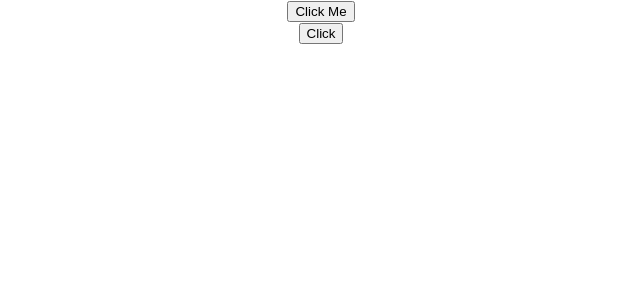
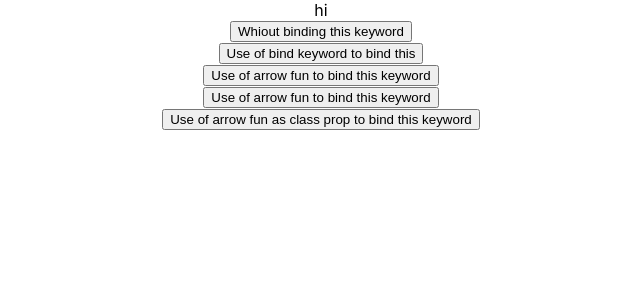
Before and after one commit to madiha-m/React, a React (Create React App) app in the folder basics/: page / in a window 1280 px wide. Shown: the top 300 px of the page, without its empty margins (319-959 px from the left). Built offline with nearby package versions, Linux system fonts and the light colour scheme.

Commit message:
bind this keyword, 4 ways, bind in ctor & arrow fun as class prop are suggested

```diff
--- a/basics/src/App.js
+++ b/basics/src/App.js
@@ -7,13 +7,15 @@ import Message from "./components/Message";
 import Counter from "./components/Counter";
 import FunctionClick from "./components/FunctionClick";
 import ClassClick from "./components/ClassClick";
+import EventBind from "./components/EventBind";
 // import Greet from "./components/Greet";
 
 function App() {
   return (
     <div className="App">
-      <ClassClick />
-      <FunctionClick />
+      <EventBind />
+      {/* <ClassClick />
+      <FunctionClick /> */}
       {/* <Counter /> */}
       {/* <Message /> */}
       {/* <Greet name="madiha." task=" Working now.">
--- /dev/null
+++ b/basics/src/components/EventBind.js
@@ -0,0 +1,90 @@
+import React, { Component } from "react";
+
+class EventBind extends Component {
+  // create state property and bind it to UI
+  constructor() {
+    super();
+    this.state = {
+      message: "hi",
+    };
+
+    // 3rd: bind in ctor
+    this.clickHandler3 = this.clickHandler3.bind(this);
+  }
+
+  /* ERROR:
+        Cannot read properties of undefined (reading 'setState')
+        TypeError: Cannot read properties of undefined (reading 'setState')
+        this keyword is undefined in event handler, js concept
+
+        Solution: event binding , there are many ways
+        1st method: use bind keyword > this.function_name.bind(this) > slow performance
+        2nd: use arrow fun in render method > easiest way
+
+        3rd: bind eventhandler in constructor > suggested
+        4th: use arrow fun as class prop > suggested
+  */
+  clickHandler() {
+    this.setState({
+      message: "giving error undefined",
+    });
+    console.log(this);
+  }
+  clickHandler1() {
+    this.setState({
+      message: "bind keyword working",
+    });
+    console.log(this);
+  }
+  clickHandler3() {
+    this.setState({
+      message: "binding in ctor working",
+    });
+    console.log(this);
+  }
+  clickHandler4 = () => {
+    this.setState({
+      message: "bind using arrow fun as class prop  working",
+    });
+    console.log(this);
+  };
+
+  render() {
+    return (
+      <div>
+        <div>{this.state.message}</div>
+        <div>
+          <button onClick={this.clickHandler}>
+            Whiout binding this keyword
+          </button>
+        </div>
+        <div>
+          {/* 1st: use of bind keyword to bind "this" from setState */}
+          <button onClick={this.clickHandler1.bind(this)}>
+            Use of bind keyword to bind this
+          </button>
+        </div>
+        <div>
+          {/* 2nd: use of arrow fun */}
+          <button onClick={() => this.clickHandler2()}>
+            Use of arrow fun to bind this keyword
+          </button>
+        </div>
+        <div>
+          {/* 3rd: bind in ctor */}
+          <button onClick={this.clickHandler3}>
+            Use of arrow fun to bind this keyword
+          </button>
+        </div>
+        <div>
+          {/* 4th: use arrow fun as class prop */}
+          <button onClick={this.clickHandler4}>
+            Use of arrow fun as class prop to bind this keyword
+          </button>
+        </div>
+      </div>
+    );
+  }
+}
+
+export default EventBind;
```
